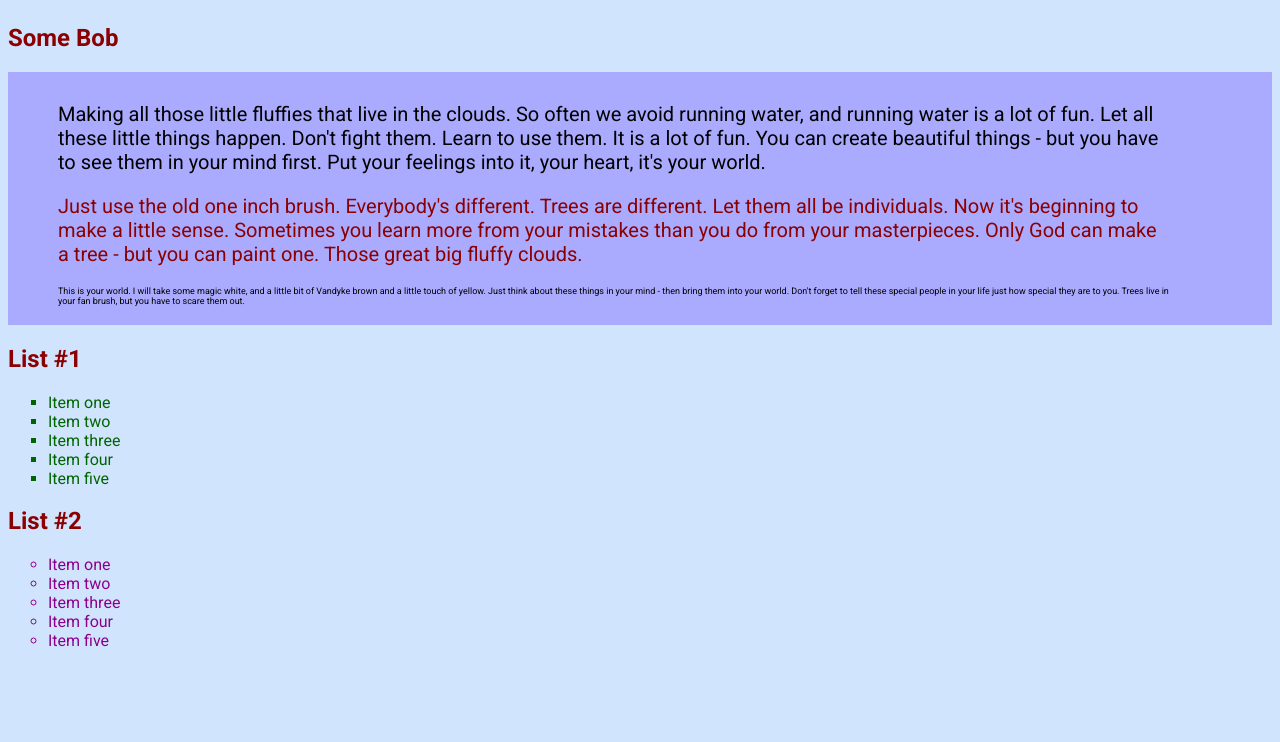
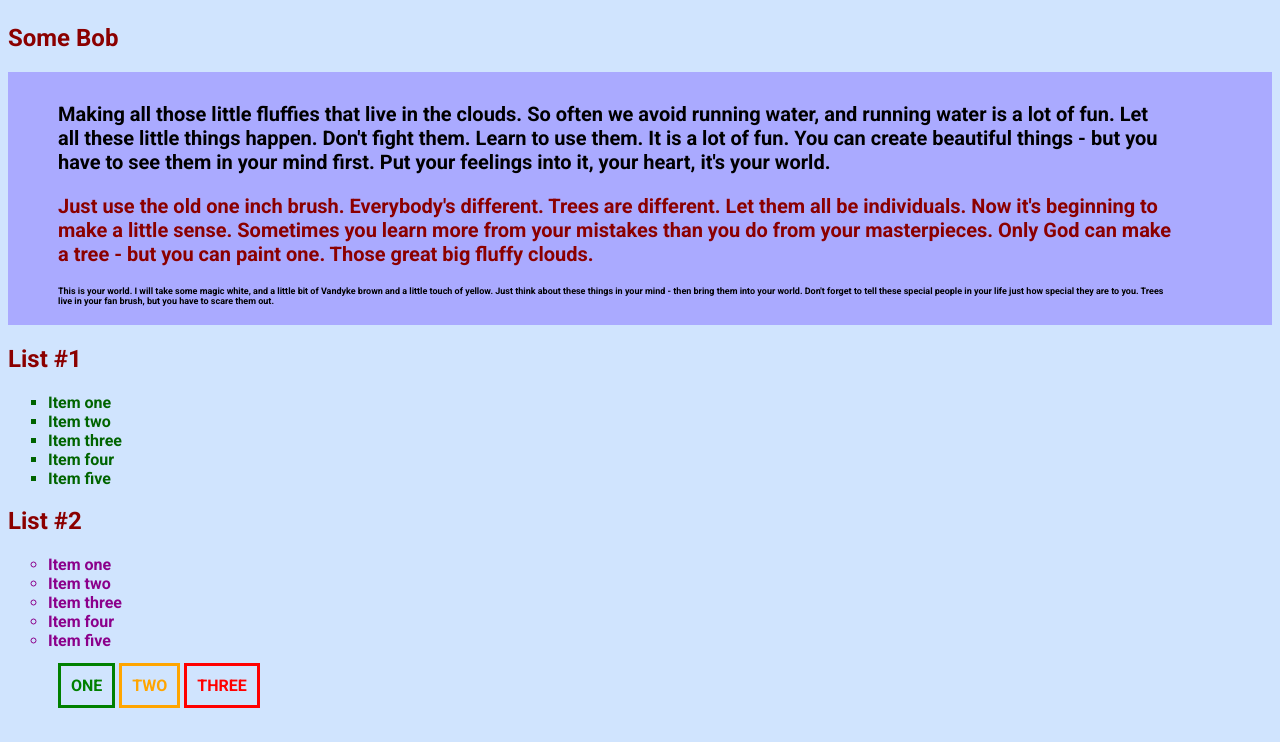
Before and after one commit to swampnet-examples/examples-css, a plain HTML site: page www/index.html in a window 1280 px wide. Shown: the part 58-800 px from the top of the page. Drawn offline with Linux system fonts and the light colour scheme.

Commit message:
More styling

```diff
--- a/www/index.html
+++ b/www/index.html
@@ -6,7 +6,7 @@
     <body>
         <h1>Test</h1>
         <h2>Some Bob</h2>
-        <div class="bob">
+        <div class="bob padded">
             <p>Making all those little fluffies that live in the clouds. So often we avoid running water, and running water is a lot of fun. Let all these little things happen. Don't fight them. Learn to use them. It is a lot of fun. You can create beautiful things - but you have to see them in your mind first. Put your feelings into it, your heart, it's your world.</p>
 
             <p class="highlight">Just use the old one inch brush. Everybody's different. Trees are different. Let them all be individuals. Now it's beginning to make a little sense. Sometimes you learn more from your mistakes than you do from your masterpieces. Only God can make a tree - but you can paint one. Those great big fluffy clouds.</p>
@@ -35,5 +35,11 @@
                 <li>Item five</li>
             </ul>
         </div>
+
+        <div id="data-01" class="padded">
+            <span data-test="low">ONE</span>
+            <span data-test="medium">TWO</span>
+            <span data-test="high">THREE</span>
+        </div>
     </body>
 </html>
--- a/www/styles/style.css
+++ b/www/styles/style.css
@@ -1,6 +1,7 @@
 body {
     font-family: 'Roboto', sans-serif;
     background-color: #d0e4fe;
+    font-weight: bolder;
 }
 
 h1 {
@@ -26,12 +27,15 @@ p.smallprint {
     font-size: xx-small;
 }
 
-div.bob {
-    background-color: #aaaaff;
+div.padded {
     padding-top: 10px;
     padding-bottom: 10px;
     padding-right: 100px;
     padding-left: 50px;
+}
+
+div.bob {
+    background-color: #aaaaff;
 }
 
 #list-01 ul {
@@ -43,3 +47,23 @@ div.bob {
     list-style-type: circle;
     color: darkmagenta;
 }
+
+span[data-test] {
+    border-style: solid;
+    padding-top: 10px;
+    padding-bottom: 10px;
+    padding-right: 10px;
+    padding-left: 10px;
+}
+
+span[data-test="low"] {
+    color: green;
+}
+
+span[data-test="medium"] {
+    color: orange;
+}
+
+span[data-test="high"] {
+    color: red;
+}
```
